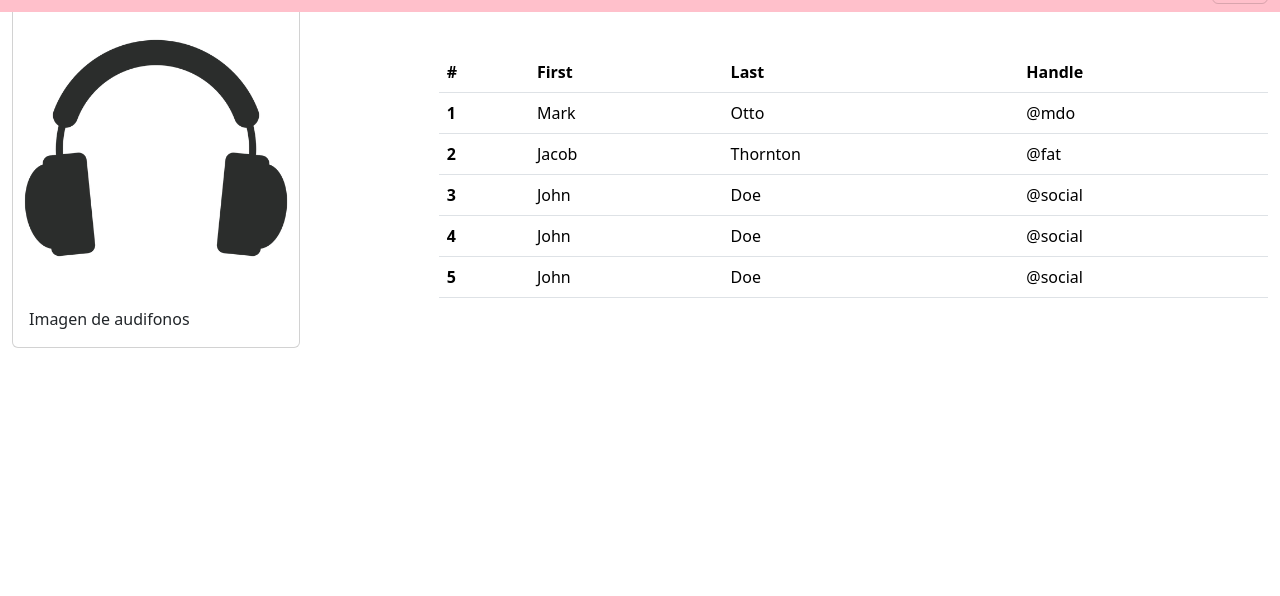
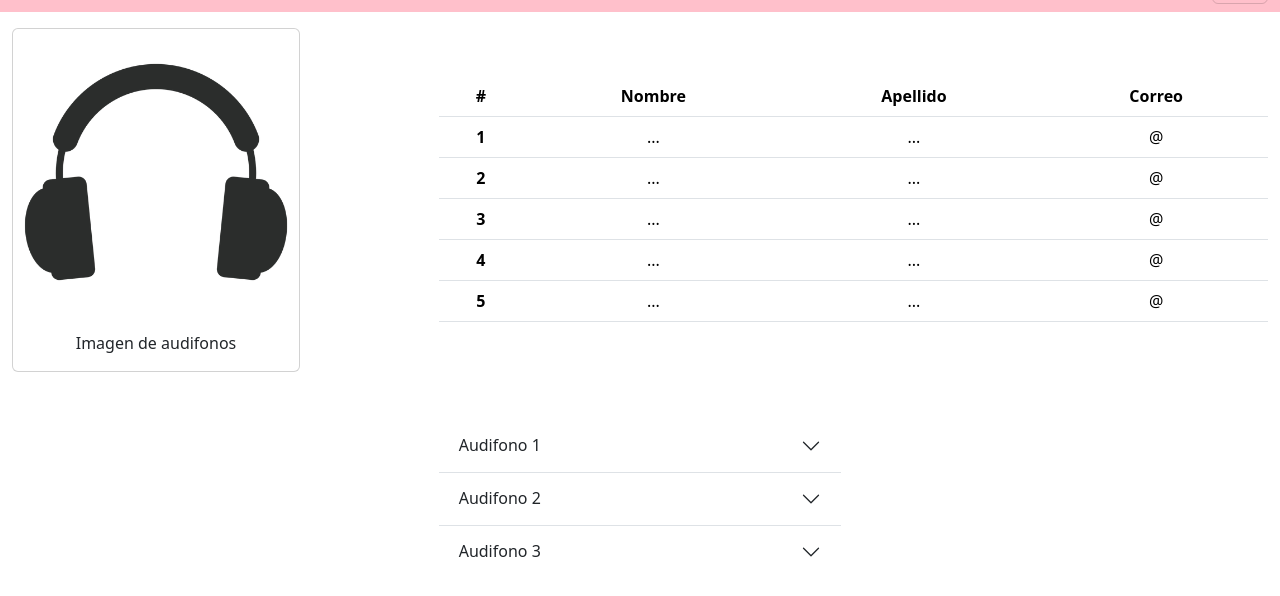
Before and after one commit to agonzalesc/parcial_1, a plain HTML site: page index.html in a window 1280 px wide. Shown: the part 44-640 px from the top of the page. Drawn offline with nearby package versions, Linux system fonts and the light colour scheme.

Commit message:
Se termina fila 2 del index

```diff
--- a/index.html
+++ b/index.html
@@ -31,19 +31,21 @@
                         <div class="offcanvas-body">
                             <ul class="navbar-nav justify-content-end flex-grow-1 pe-3 mi-navbar">
                                 <li class="nav-item">
-                                    <a class="nav-link active" aria-current="page" href="#">Principal</a>
+                                    <a class="nav-link active" aria-current="page" href="index.html">Principal</a>
                                 </li>
                                 <li class="nav-item">
-                                    <a class="nav-link active" aria-current="page" href="#">Formulario</a>
+                                    <a class="nav-link active" aria-current="page" href="formulario.html">Formulario</a>
                                 </li>
+                            </ul>
                         </div>
                     </div>
                 </div>
             </nav>
         </div>
     </div>
-    <div class="container-fluid mt-5">
-        <div class="row">
+    #desarrollo de la primera fila
+    <div class="container-fluid mt-5 ">
+        <div class="row justify-content-center text-center">
             <div class="col-md-4">
                 <div class="card" style="width: 18rem;">
                     <img src="Copia de audifono.png.webp" class="card-img-top" alt="...">
@@ -52,49 +54,87 @@
                     </div>
                 </div>
             </div>
-            <div class="col-md-8 mt-5">
+            <div class="col-md-8 mt-5 ">
                 <table class="table">
                     <thead>
                         <tr>
                             <th scope="col">#</th>
-                            <th scope="col">First</th>
-                            <th scope="col">Last</th>
-                            <th scope="col">Handle</th>
+                            <th scope="col">Nombre</th>
+                            <th scope="col">Apellido</th>
+                            <th scope="col">Correo</th>
                         </tr>
                     </thead>
                     <tbody>
                         <tr>
                             <th scope="row">1</th>
-                            <td>Mark</td>
-                            <td>Otto</td>
-                            <td>@mdo</td>
+                            <td>...</td>
+                            <td>...</td>
+                            <td>@</td>
                         </tr>
                         <tr>
                             <th scope="row">2</th>
-                            <td>Jacob</td>
-                            <td>Thornton</td>
-                            <td>@fat</td>
+                            <td>...</td>
+                            <td>...</td>
+                            <td>@</td>
                         </tr>
                         <tr>
                             <th scope="row">3</th>
-                            <td>John</td>
-                            <td>Doe</td>
-                            <td>@social</td>
+                            <td>...</td>
+                            <td>...</td>
+                            <td>@</td>
                         </tr>
                         <tr>
                             <th scope="row">4</th>
-                            <td>John</td>
-                            <td>Doe</td>
-                            <td>@social</td>
+                            <td>...</td>
+                            <td>...</td>
+                            <td>@</td>
                         </tr>
                         <tr>
                             <th scope="row">5</th>
-                            <td>John</td>
-                            <td>Doe</td>
-                            <td>@social</td>
+                            <td>...</td>
+                            <td>...</td>
+                            <td>@</td>
                         </tr>
                     </tbody>
                 </table>
+            </div>
+        </div>
+    </div>
+    <div class="container-fluid mt-5 ">
+        <div class="row justify-content-center text-center">
+            <div class="col-md-4">
+                <div class="accordion accordion-flush" id="accordionFlushExample">
+                    <div class="accordion-item">
+                      <h2 class="accordion-header">
+                        <button class="accordion-button collapsed" type="button" data-bs-toggle="collapse" data-bs-target="#flush-collapseOne" aria-expanded="false" aria-controls="flush-collapseOne">
+                          Audifono 1
+                        </button>
+                      </h2>
+                      <div id="flush-collapseOne" class="accordion-collapse collapse" data-bs-parent="#accordionFlushExample">
+                        <div class="accordion-body">Audifonos inalambricos</div>
+                      </div>
+                    </div>
+                    <div class="accordion-item">
+                      <h2 class="accordion-header">
+                        <button class="accordion-button collapsed" type="button" data-bs-toggle="collapse" data-bs-target="#flush-collapseTwo" aria-expanded="false" aria-controls="flush-collapseTwo">
+                          Audifono 2
+                        </button>
+                      </h2>
+                      <div id="flush-collapseTwo" class="accordion-collapse collapse" data-bs-parent="#accordionFlushExample">
+                        <div class="accordion-body">Audifonos con cable</div>
+                      </div>
+                    </div>
+                    <div class="accordion-item">
+                      <h2 class="accordion-header">
+                        <button class="accordion-button collapsed" type="button" data-bs-toggle="collapse" data-bs-target="#flush-collapseThree" aria-expanded="false" aria-controls="flush-collapseThree">
+                          Audifono 3
+                        </button>
+                      </h2>
+                      <div id="flush-collapseThree" class="accordion-collapse collapse" data-bs-parent="#accordionFlushExample">
+                        <div class="accordion-body">Audifones</div>
+                      </div>
+                    </div>
+                  </div>
             </div>
         </div>
     </div>
```
